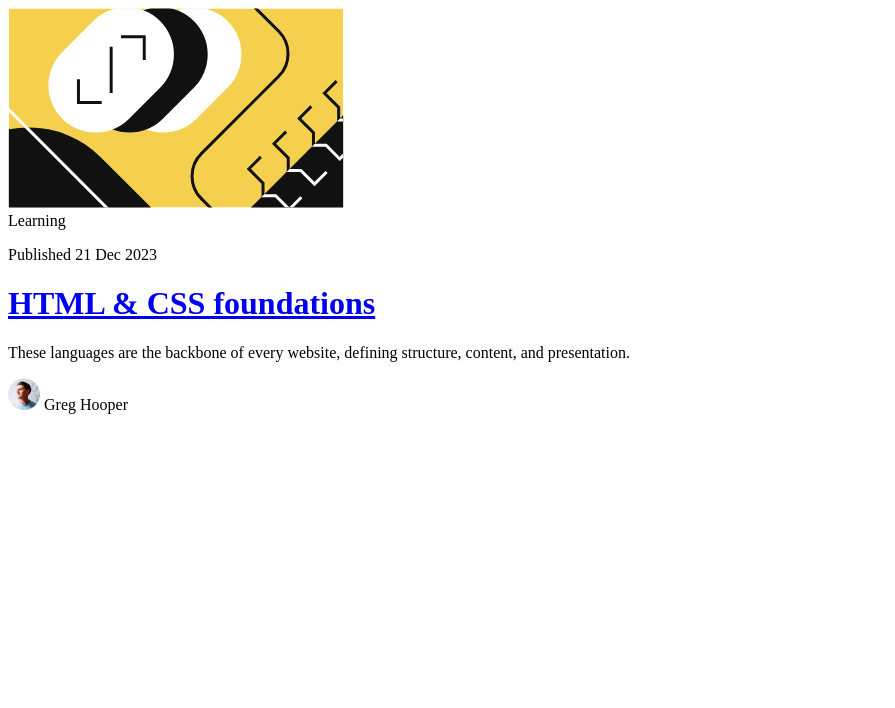
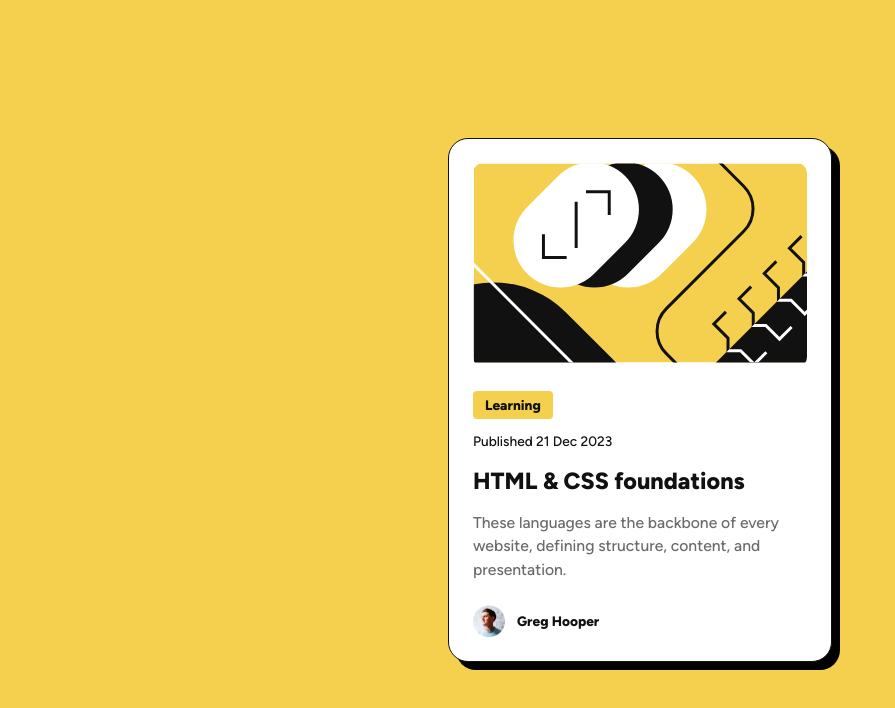
Before and after one commit to async-kita/blog-preview-card, a plain HTML site: page index.html in a window 1280 px wide. Shown: the whole page, without its empty margins (0-895 px from the left). Drawn offline with Linux system fonts and the light colour scheme.

Commit message:
feat: add styles

```diff
--- a/index.html
+++ b/index.html
@@ -5,32 +5,22 @@
   <meta
     name="viewport"
     content="width=device-width, initial-scale=1.0"
-  > <!-- displays site properly based on user's device -->
-
   <link
     rel="icon"
     type="image/png"
     sizes="32x32"
     href="./assets/images/favicon-32x32.png"
   >
-
   <title>Frontend Mentor | Blog preview card</title>
-
-  <!-- Feel free to remove these styles or customise in your own stylesheet 👍 -->
-  <style>
-    .attribution {
-      font-size: 0.6875rem;
-      text-align: center;
-    }
-
-    .attribution a {
-      color: hsl(228, 45%, 44%);
-    }
-  </style>
+  <link
+    rel="stylesheet"
+    href="./styles/style.css"
+  >
 </head>
 <body>
 <main>
   <div class="card">
+    <div class="card__image-wrapper">
       <img
         class="card__image"
         src="./assets/images/illustration-article.svg"
@@ -39,12 +29,13 @@
         height="200"
         loading="lazy"
       />
+    </div>
     <div class="card__body">
-      <span class="card__tag">Learning</span>
-      <p class="card__date">Published
+      <span class="card__tag text-preset-3 text-preset-3--bold">Learning</span>
+      <p class="card__date text-preset-3">Published
         <time datetime="2023-12-21">21 Dec 2023</time>
       </p>
-      <h1 class="card__title">
+      <h1 class="card__title text-preset-1">
         <a
           class="card__link"
           href="#"
@@ -52,7 +43,7 @@
           HTML & CSS foundations
         </a>
       </h1>
-      <p class="card__description">These languages are the backbone of every website, defining structure, content, and presentation.</p>
+      <p class="card__description text-preset-2">These languages are the backbone of every website, defining structure, content, and presentation.</p>
     </div>
     <footer class="card__footer">
       <img
@@ -63,7 +54,7 @@
         height="32"
         loading="lazy"
       />
-      <span class="card__author-name">Greg Hooper</span>
+      <span class="card__author-name text-preset-3 text-preset-3--bold">Greg Hooper</span>
     </footer>
   </div>
 </main>
--- /dev/null
+++ b/styles/style.css
@@ -0,0 +1,134 @@
+:root {
+  --color-white: #FFFFFF;
+  --color-yellow: #F4D04E;
+  --color-gray-950: #111111;
+  --color-gray-500: #6B6B6B;
+}
+
+@font-face {
+  font-family: "Figtree";
+  src: url("../assets/fonts/static/Figtree-Medium.ttf") format("truetype");
+  font-weight: 500;
+  font-display: swap;
+  font-style: normal;
+}
+
+@font-face {
+  font-family: "Figtree";
+  src: url("../assets/fonts/static/Figtree-ExtraBold.ttf") format("truetype");
+  font-weight: 800;
+  font-display: swap;
+  font-style: normal;
+}
+
+*,
+*::before,
+*::after {
+  padding: 0;
+  margin: 0;
+  box-sizing: border-box;
+}
+
+body {
+  font-family: "Figtree", sans-serif;
+  color: var(--color-gray-950);
+  background-color: var(--color-yellow);
+}
+
+main {
+  display: flex;
+  align-items: center;
+  justify-content: center;
+  min-height: 100vh;
+  padding-inline: 15px;
+}
+
+a {
+  color: inherit;
+  text-decoration: none;
+}
+
+.text-preset-1 {
+  font-weight: 800;
+  font-size: clamp(1.25rem, 1.162rem + 0.376vw, 1.5rem);
+  line-height: 1.5;
+}
+
+.text-preset-2 {
+  font-weight: 500;
+  font-size: clamp(0.875rem, 0.831rem + 0.188vw, 1rem);
+  line-height: 1.5;
+}
+
+.text-preset-3 {
+  font-weight: 500;
+  font-size: clamp(0.75rem, 0.706rem + 0.188vw, 0.875rem);
+  line-height: 1.5;
+}
+
+.text-preset-3--bold {
+  font-weight: 800;
+}
+
+.card {
+  display: flex;
+  flex-direction: column;
+  row-gap: 24px;
+  max-width: 384px;
+  width: 100%;
+  padding: 24px;
+  background-color: var(--color-white);
+  border: 1px solid var(--color-gray-950);
+  border-radius: 20px;
+  box-shadow: 8px 8px 0 0 #000;
+}
+
+.card__image-wrapper {
+  max-width: 336px;
+  border-radius: 10px;
+  overflow: hidden;
+}
+
+.card__body {
+  display: flex;
+  flex-direction: column;
+  align-items: start;
+  row-gap: 12px;
+}
+
+.card__tag {
+  padding: 4px 12px;
+  border-radius: 4px;
+  background-color: var(--color-yellow);
+}
+
+.card__link {
+  transition-duration: 0.2s;
+}
+
+.card__description {
+  color: var(--color-gray-500);
+}
+
+.card__footer {
+  display: flex;
+  align-items: center;
+  column-gap: 12px;
+}
+
+.card__author-avatar {
+  width: 32px;
+  height: 32px;
+}
+
+@media (hover: hover) {
+  .card__link:hover {
+    color: var(--color-yellow);
+  }
+}
+
+:focus-visible {
+  outline: 2px dashed var(--color-gray-950);
+  outline-offset: 5px;
+  transition-duration: 0s !important;
+}
```
Lines whose indentation alone changed are shown as unchanged.
